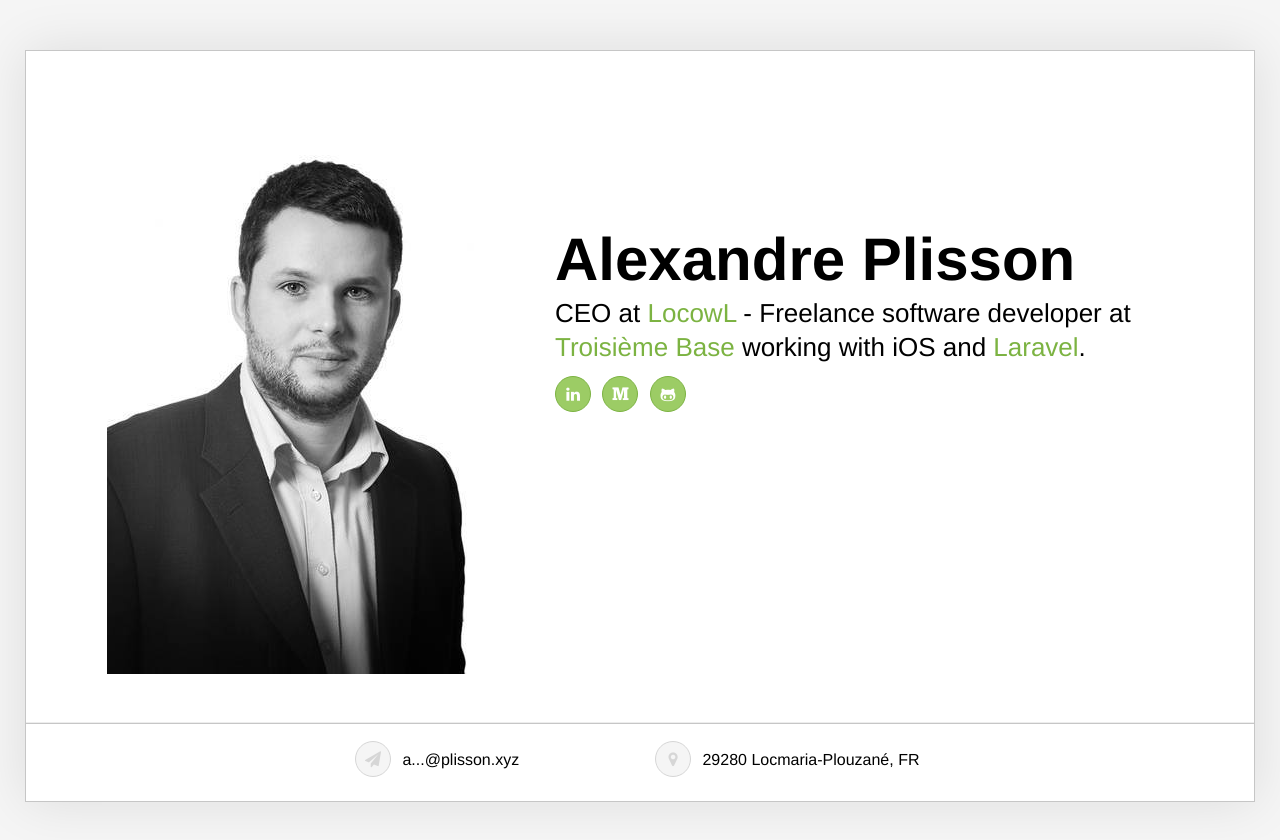
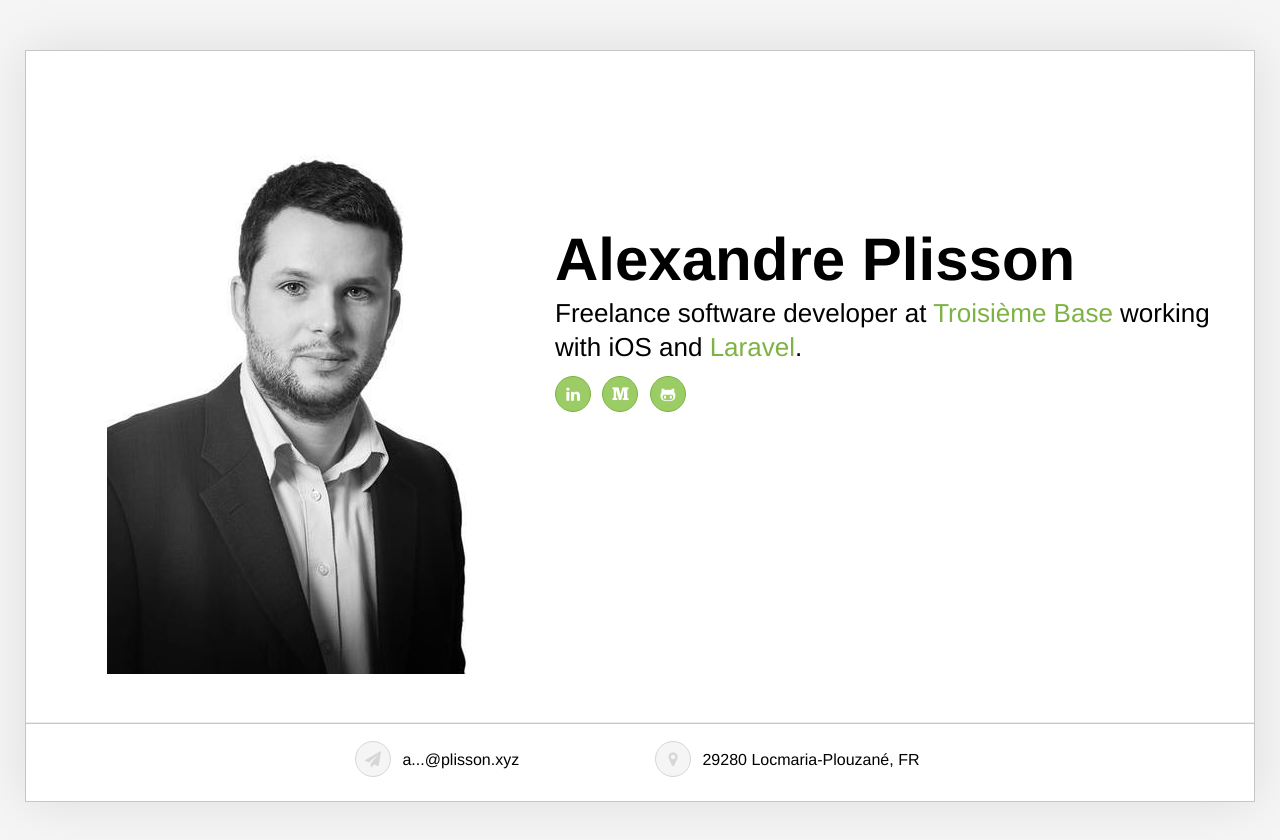
Before and after one commit to alexpli/alexpli.github.io, a plain HTML site: page index.html in a window 1280 px wide. Drawn offline with Linux system fonts and the light colour scheme.

Commit message:
Update index.html

```diff
--- a/index.html
+++ b/index.html
@@ -32,7 +32,7 @@
 <div class="small-menu">
 </div>
 <h1 class="title">Alexandre Plisson</h1>
-<h2 class="sub-title">CEO at <a href="http://locowl.com/">LocowL</a> - Freelance software developer at <a href="http://troisieme-base.com/">Troisième Base</a> working with iOS and <a href="http://laravel.com">Laravel</a>.</h2>
+<h2 class="sub-title">Freelance software developer at <a href="http://troisieme-base.com/">Troisième Base</a> working with iOS and <a href="http://laravel.com">Laravel</a>.</h2>
 <div class="social">
 <ul data-animation="fadeIn" data-animation-delay="600">
 <li><a class="ukie-icons hover-animate" href="https://fr.linkedin.com/in/alexpli"><i class="fa fa-linkedin"></i></a></li>
```
